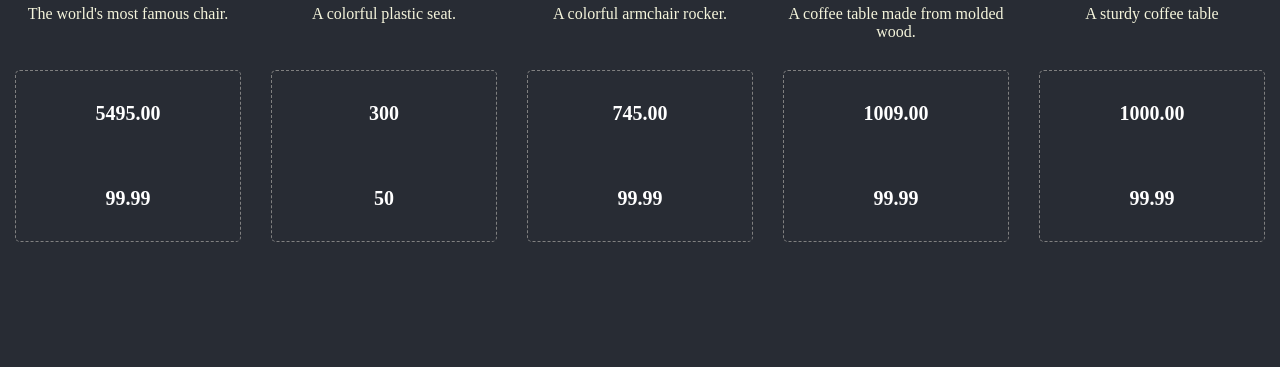
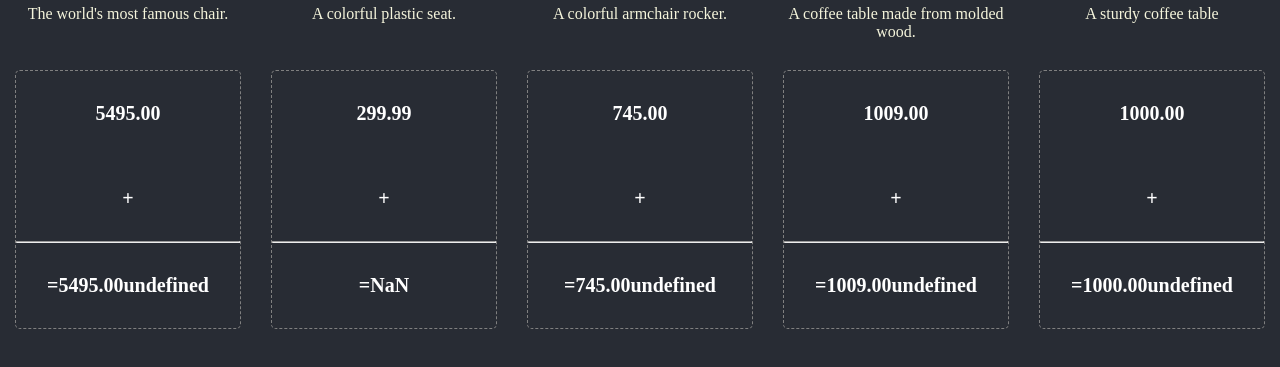
Before and after one commit to NoahDavidATL/assessment, a Next.js app: page / in a window 1280 px wide. Shown: the part 241-608 px from the top of the page. Built offline with nearby package versions, Linux system fonts and the light colour scheme.

Commit message:
feat: add the total component and update the prices

```diff
--- a/pages/Product.js
+++ b/pages/Product.js
@@ -1,7 +1,12 @@
 import React from 'react';
 import Image from 'next/image';
+import { Total } from './Total'
 
-const Product = ({ image, name, description, price, shippingCost }) => {
+const Product = (props) => {
+
+  /* deconstruct the props and shorten the length for Total */
+  const { image, name, description: desc, price, shippingCost: shipping } = props;
+
   return (
     <div className="Product">
       <Image
@@ -11,11 +16,8 @@ const Product = ({ image, name, description, price, shippingCost }) => {
         height={500}
       />
       <h4>{name}</h4>
-      <p>{description}</p>
-      <div>
-        <p>{price}</p>
-        <p>{shippingCost}</p>
-      </div>
+      <p>{desc}</p>
+      <Total {...props} />
     </div>
     );
 };
--- /dev/null
+++ b/pages/Total.js
@@ -0,0 +1,28 @@
+import React, { useState, useEffect } from 'react'
+
+export const Total = (props) => {
+
+  /* setup state for total */
+  const [total, setTotal] = useState(0);
+
+  /* deconstruct the props */
+  const {price, shipping} = props;
+
+  /* add the price and shipping together */
+  let newTotal = price + shipping;
+
+  /* update the total */
+  useEffect(() => {
+    setTotal(newTotal);
+    }, [price, shipping])
+
+  /* return price + shipping = total */
+  return (
+    <div>
+      <p>{price}</p>
+      <p>+{shipping}</p>
+      <hr />
+      <p>={total}</p>
+    </div>
+    )
+}
--- a/pages/api/product_data.json
+++ b/pages/api/product_data.json
@@ -12,8 +12,8 @@
       "id": "2",
       "name": "Molded Plastic Armchair 4-Leg Base",
       "description": "A colorful plastic seat.",
-      "price": 300.00,
-      "shippingCost": 50.00,
+      "price": 299.99,
+      "shippingCost": 49.99,
       "image": "https://picsum.photos/100/51?random=1&blur=1"
     },
     {
```
